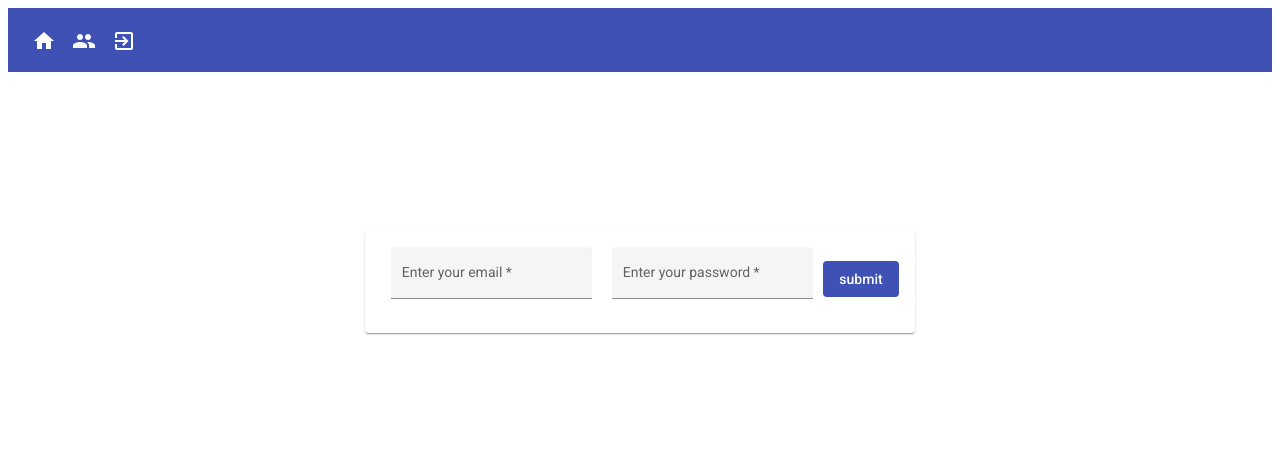
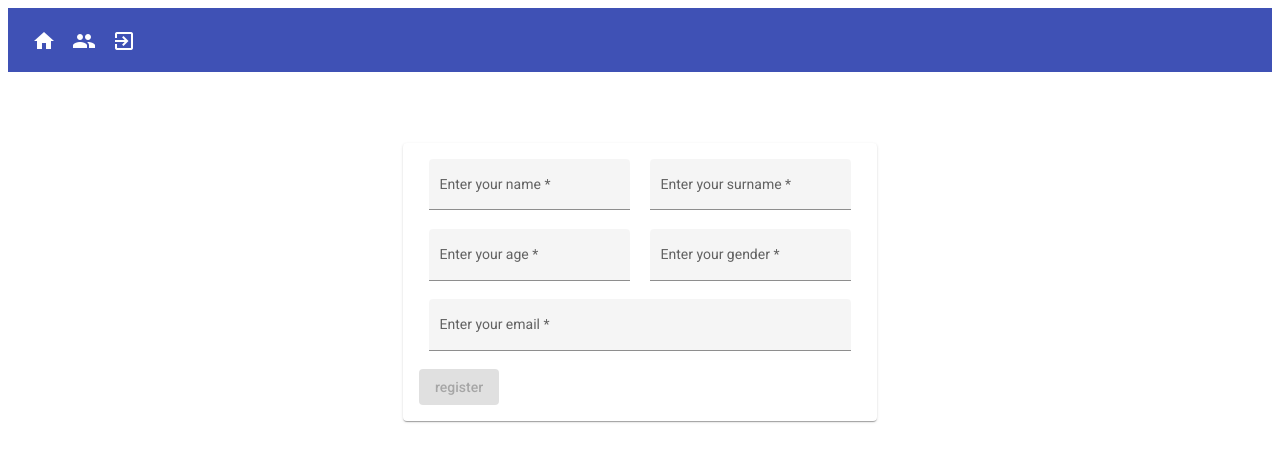
Before and after one commit to TluwaniMS/introduction-to-cypress-testing, an Angular app: page /authentication in a window 1280 px wide. Shown: the top 462 px of the page. Built offline with nearby package versions, Linux system fonts and the light colour scheme.

Commit message:
adding-button-disabling-if-form-is-invalid

```diff
--- a/src/app/components/auth-page/auth-page.component.ts
+++ b/src/app/components/auth-page/auth-page.component.ts
@@ -6,7 +6,7 @@
   styleUrls: ['./auth-page.component.sass'],
 })
 export class AuthPageComponent implements OnInit {
-  signInFormDisplayIsActive = true;
+  signInFormDisplayIsActive = false;
 
   constructor() {}
 
--- a/src/app/components/login-page/login-page.component.html
+++ b/src/app/components/login-page/login-page.component.html
@@ -16,7 +16,7 @@
         >
       </mat-form-field>
 
-      <button mat-flat-button color="primary">submit</button>
+      <button mat-flat-button color="primary" [disabled]="!userLoginForm.valid">submit</button>
     </form>
   </mat-card-content>
 </mat-card>
--- a/src/app/components/registration-page/registration-page.component.html
+++ b/src/app/components/registration-page/registration-page.component.html
@@ -34,7 +34,7 @@
           <mat-error *ngIf="userRegistrationForm.get('email')?.hasError('email')">Please enter a valid email.</mat-error>
         </mat-form-field>
       </div>
-      <button mat-flat-button color="primary">
+      <button mat-flat-button color="primary" [disabled]="!userRegistrationForm.valid">
         register
       </button>
     </form>
```
